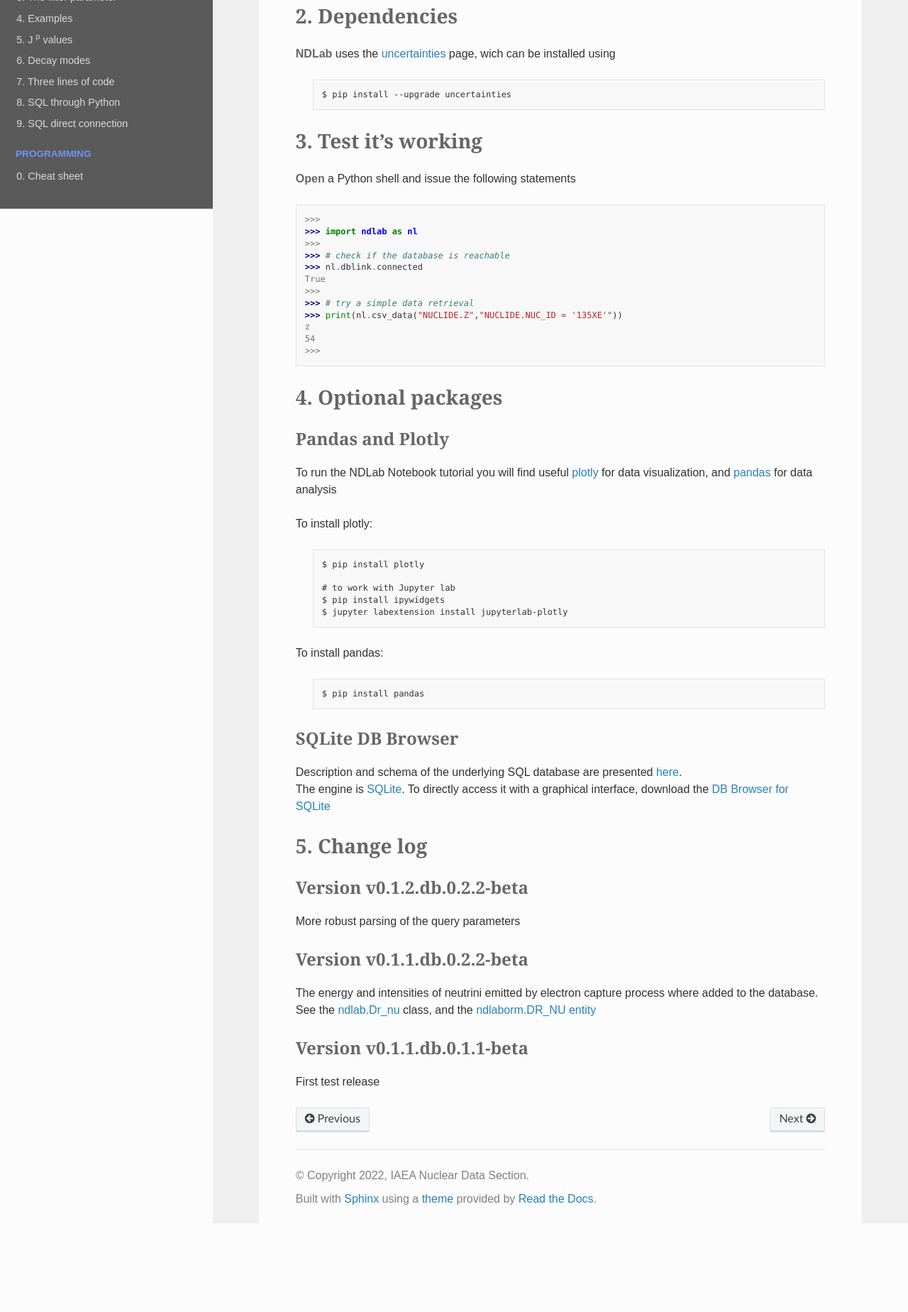
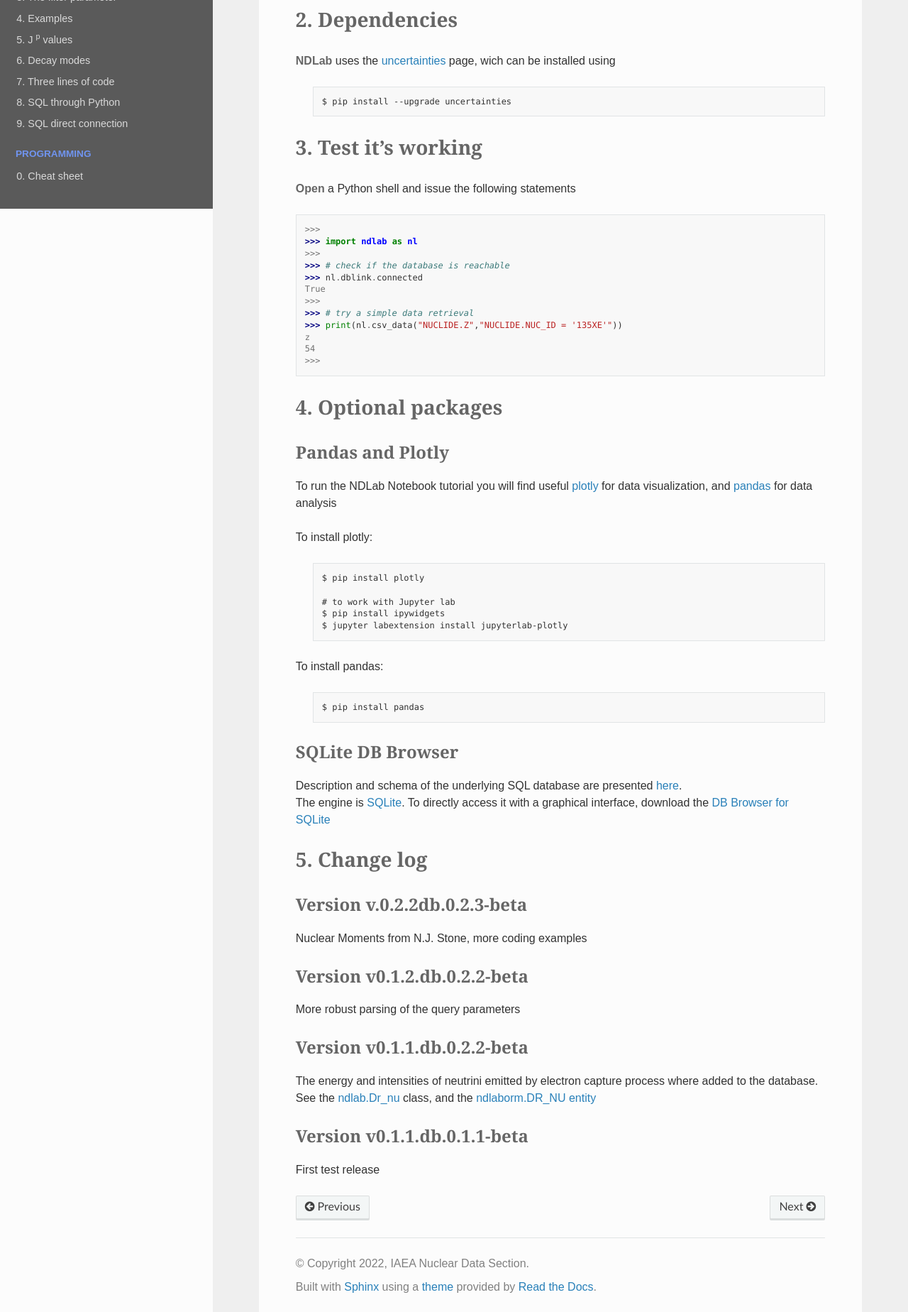
Before and after one commit to IAEA-NDS/ndlab, a plain HTML site: page docs/installation.html in a window 1280 px wide. Shown: the part 506-2354 px from the top of the page at 71% size. Before the commit the page ends 2229 px from the top, so only its background shows below. Drawn offline with Linux system fonts and the light colour scheme; a web font is replaced by a local one.

Commit message:
Nuclear Moments, more coding examples

```diff
--- a/docs/installation.html
+++ b/docs/installation.html
@@ -4,6 +4,7 @@
 <html class="writer-html5" lang="en" >
 <head>
   <meta charset="utf-8" />
+  <meta name="generator" content="Docutils 0.18.1: http://docutils.sourceforge.net/" />
 
   <meta name="viewport" content="width=device-width, initial-scale=1.0" />
 
@@ -102,6 +103,7 @@
 </ul>
 </li>
 <li class="toctree-l1"><a class="reference internal" href="#change-log">5. Change log</a><ul>
+<li class="toctree-l2"><a class="reference internal" href="#version-v-0-2-2db-0-2-3-beta">Version v.0.2.2db.0.2.3-beta</a></li>
 <li class="toctree-l2"><a class="reference internal" href="#version-v0-1-2-db-0-2-2-beta">Version v0.1.2.db.0.2.2-beta</a></li>
 <li class="toctree-l2"><a class="reference internal" href="#version-v0-1-1-db-0-2-2-beta">Version v0.1.1.db.0.2.2-beta</a></li>
 <li class="toctree-l2"><a class="reference internal" href="#version-v0-1-1-db-0-1-1-beta">Version v0.1.1.db.0.1.1-beta</a></li>
@@ -220,7 +222,7 @@
           <div role="main" class="document" itemscope="itemscope" itemtype="http://schema.org/Article">
            <div itemprop="articleBody">
 
-  <div class="section" id="get-ndlab">
+  <section id="get-ndlab">
 <span id="installation-label"></span><h1>1. Get NDLab<a class="headerlink" href="#get-ndlab" title="Permalink to this heading">¶</a></h1>
 <p><strong>NDLab</strong> can be downloaded from <a class="reference external" href="https://github.com/IAEA-NDS/ndlab/">GitHub</a></p>
 <p>Decompress the file <em>ndlab_db.s3db.zip</em> in the same directory, keeping the resulting file name as <em>ndlab_db.s3db</em>.
@@ -239,8 +241,8 @@ This is what should be listed in the installation directory:</p>
 <div class="line">The zip file can then be removed.</div>
 <div class="line">A Notebook tutorial is available in <em>ndlab-tutorial.ipynb</em></div>
 </div>
-</div>
-<div class="section" id="dependencies">
+</section>
+<section id="dependencies">
 <h1>2. Dependencies<a class="headerlink" href="#dependencies" title="Permalink to this heading">¶</a></h1>
 <p><strong>NDLab</strong> uses the <a class="reference external" href="https://pythonhosted.org/uncertainties/">uncertainties</a> page, wich can be installed using</p>
 <blockquote>
@@ -248,8 +250,8 @@ This is what should be listed in the installation directory:</p>
 </pre></div>
 </div>
 </div></blockquote>
-</div>
-<div class="section" id="test-it-s-working">
+</section>
+<section id="test-it-s-working">
 <h1>3. Test it’s working<a class="headerlink" href="#test-it-s-working" title="Permalink to this heading">¶</a></h1>
 <p><strong>Open</strong> a Python shell and issue the following statements</p>
 <div class="highlight-default notranslate"><div class="highlight"><pre><span></span><span class="go">&gt;&gt;&gt;</span>
@@ -266,10 +268,10 @@ This is what should be listed in the installation directory:</p>
 <span class="go">&gt;&gt;&gt;</span>
 </pre></div>
 </div>
-</div>
-<div class="section" id="optional-packages">
+</section>
+<section id="optional-packages">
 <h1>4. Optional packages<a class="headerlink" href="#optional-packages" title="Permalink to this heading">¶</a></h1>
-<div class="section" id="pandas-and-plotly">
+<section id="pandas-and-plotly">
 <h2>Pandas and Plotly<a class="headerlink" href="#pandas-and-plotly" title="Permalink to this heading">¶</a></h2>
 <p>To run the NDLab Notebook tutorial you will find useful <a class="reference external" href="https://plotly.com/python/getting-started/">plotly</a> for data visualization, and <a class="reference external" href="https://pandas.pydata.org/docs/getting_started/install.html">pandas</a> for data analysis</p>
 <p>To install plotly:</p>
@@ -288,35 +290,39 @@ $ jupyter labextension install jupyterlab-plotly
 </pre></div>
 </div>
 </div></blockquote>
-</div>
-<div class="section" id="sqlite-db-browser">
+</section>
+<section id="sqlite-db-browser">
 <h2>SQLite DB Browser<a class="headerlink" href="#sqlite-db-browser" title="Permalink to this heading">¶</a></h2>
 <div class="line-block">
 <div class="line">Description and schema of the underlying SQL database are presented <a class="reference external" href="./schema/index.html">here</a>.</div>
 <div class="line">The engine is <a class="reference external" href="https://sqlite.org/index.html">SQLite</a>. To directly access it with a graphical interface, download the  <a class="reference external" href="https://sqlitebrowser.org">DB Browser for SQLite</a></div>
 </div>
-</div>
-</div>
-<div class="section" id="change-log">
+</section>
+</section>
+<section id="change-log">
 <h1>5. Change log<a class="headerlink" href="#change-log" title="Permalink to this heading">¶</a></h1>
-<div class="section" id="version-v0-1-2-db-0-2-2-beta">
+<section id="version-v-0-2-2db-0-2-3-beta">
+<h2>Version v.0.2.2db.0.2.3-beta<a class="headerlink" href="#version-v-0-2-2db-0-2-3-beta" title="Permalink to this heading">¶</a></h2>
+<p>Nuclear Moments from N.J. Stone, more coding examples</p>
+</section>
+<section id="version-v0-1-2-db-0-2-2-beta">
 <h2>Version v0.1.2.db.0.2.2-beta<a class="headerlink" href="#version-v0-1-2-db-0-2-2-beta" title="Permalink to this heading">¶</a></h2>
 <div class="line-block">
 <div class="line">More robust parsing of the query parameters</div>
 </div>
-</div>
-<div class="section" id="version-v0-1-1-db-0-2-2-beta">
+</section>
+<section id="version-v0-1-1-db-0-2-2-beta">
 <h2>Version v0.1.1.db.0.2.2-beta<a class="headerlink" href="#version-v0-1-1-db-0-2-2-beta" title="Permalink to this heading">¶</a></h2>
 <div class="line-block">
 <div class="line">The energy and intensities of neutrini emitted by electron capture process where added to the database.</div>
 <div class="line">See the <a class="reference external" href="code.html#ndlab.Dr_nu">ndlab.Dr_nu</a>  class, and the  <a class="reference external" href="entities.html#dr-nu">ndlaborm.DR_NU entity</a></div>
 </div>
-</div>
-<div class="section" id="version-v0-1-1-db-0-1-1-beta">
+</section>
+<section id="version-v0-1-1-db-0-1-1-beta">
 <h2>Version v0.1.1.db.0.1.1-beta<a class="headerlink" href="#version-v0-1-1-db-0-1-1-beta" title="Permalink to this heading">¶</a></h2>
 <p>First test release</p>
-</div>
-</div>
+</section>
+</section>
 
 
            </div>
```
Also changed, not shown: docs/index.html (+1 -0 lines), docs/_sources/installation.rst.txt, docs/searchindex.js, 1 other file.
